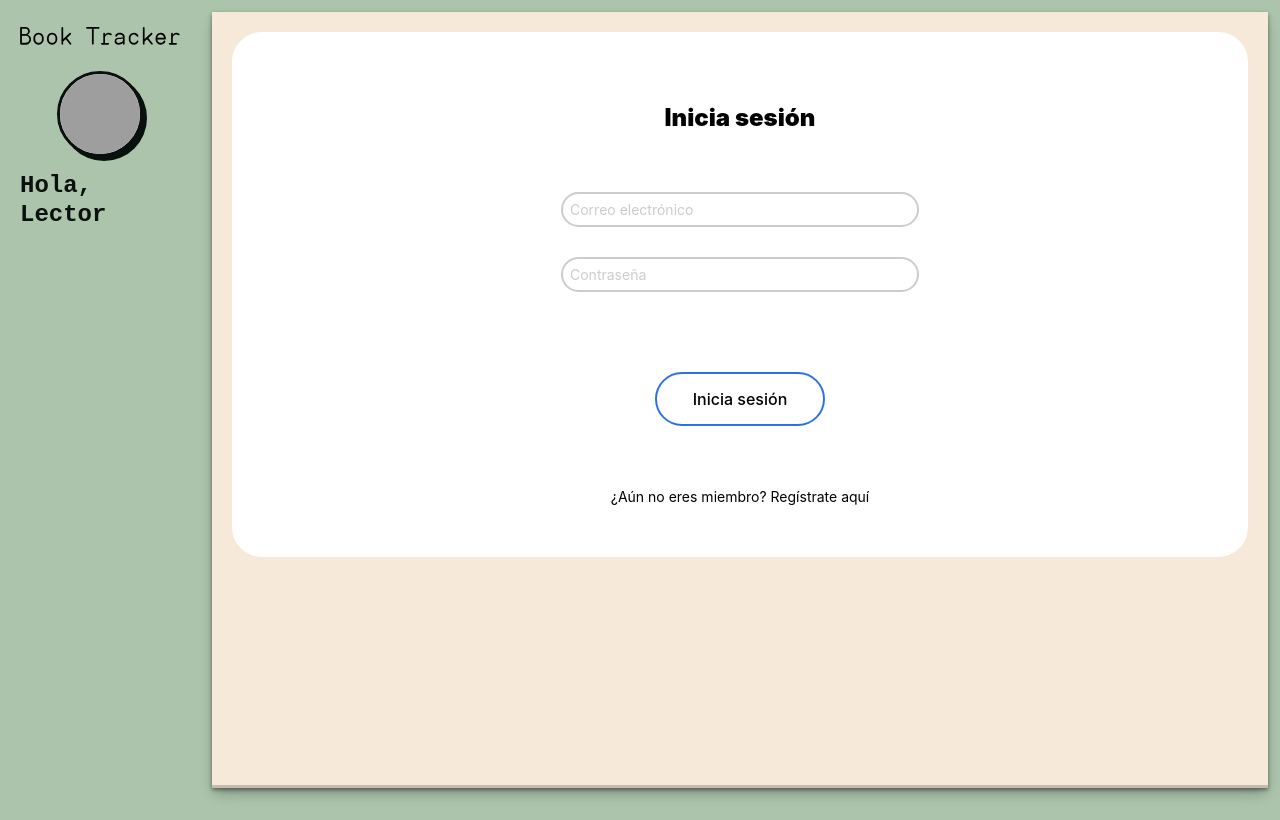
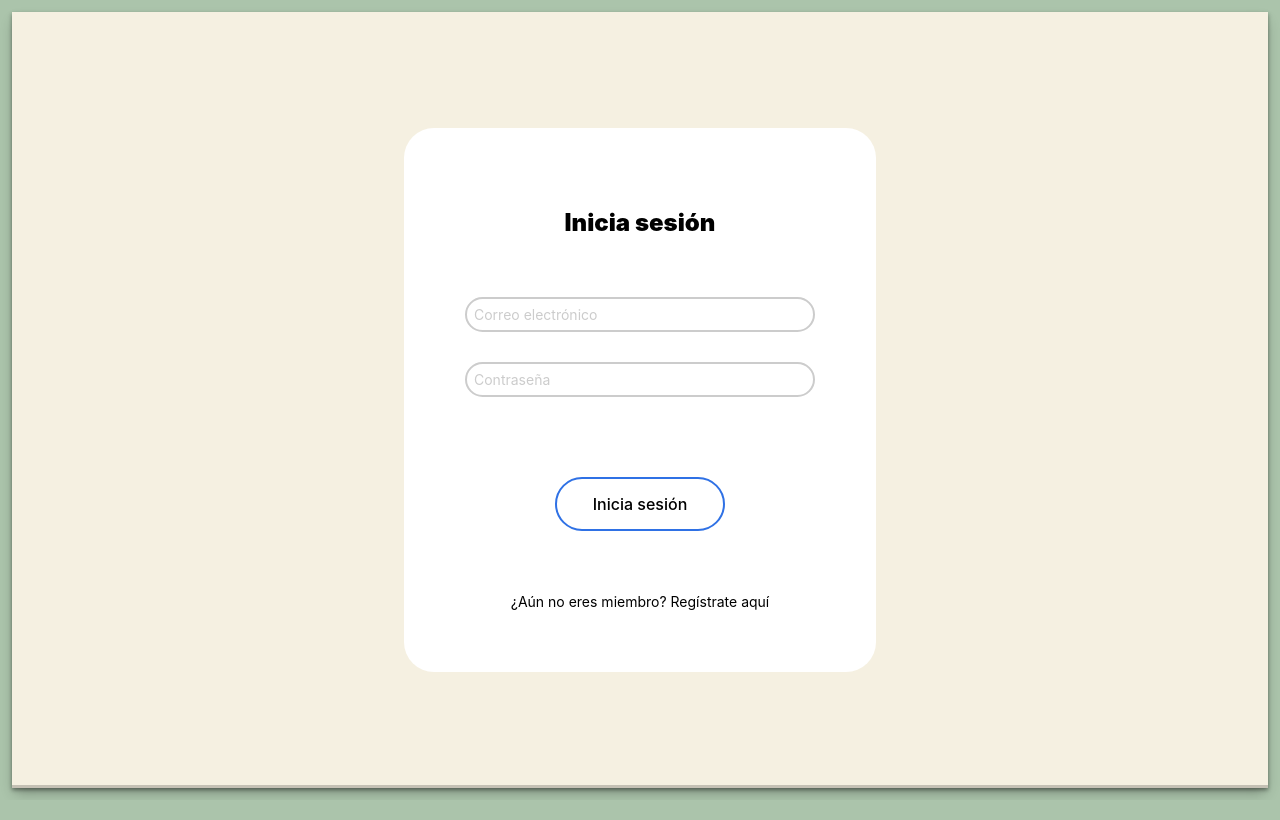
Before and after one commit to victoriamunozrobles-bot/book-tracker-frontend, a React (Vite) app in the folder book-tracker-frontend/: page /signin in a window 1280 px wide. Built offline with nearby package versions, Linux system fonts and the light colour scheme; no server answers; grey boxes are pictures that could not be loaded.

Commit message:
Fix: oculta la barra lateral en el login y el registro.

```diff
--- a/book-tracker-frontend/src/components/App/App.css
+++ b/book-tracker-frontend/src/components/App/App.css
@@ -7,6 +7,24 @@
   background-color: #abc4ab;
   box-sizing: border-box;
   padding-bottom: 20px;
+}
+
+.page--auth {
+  display: flex;
+  width: 100%;
+  min-height: 100vh;
+  margin: 0;
+  padding: 0;
+}
+
+.page.page--auth .page__main-content {
+  width: 100%;
+  flex: 1;
+  display: flex;
+  justify-content: center;
+  align-items: center;
+
+  background-color: #f5f0e1;
 }
 
 .page-mobile__top-bar {
--- a/book-tracker-frontend/src/components/App/App.jsx
+++ b/book-tracker-frontend/src/components/App/App.jsx
@@ -2,7 +2,13 @@ import { useState, useEffect } from "react";
 import * as auth from "../../utils/auth.js";
 import api from "../../utils/api.js";
 import CurrentUserContext from "../../contexts/CurrentUserContext.js";
-import { Route, Routes, Navigate, useNavigate } from "react-router-dom";
+import {
+  Route,
+  Routes,
+  Navigate,
+  useNavigate,
+  useLocation,
+} from "react-router-dom";
 import "../../index.css";
 import SideBar from "../SideBar/SideBar.jsx";
 import Login from "../Login/Login.jsx";
@@ -35,6 +41,10 @@ function App() {
   const [isLoading, setIsLoading] = useState(false);
   const [hasSearched, setHasSearched] = useState(false);
   const [isMenuOpen, setIsMenuOpen] = useState(false);
+
+  const location = useLocation();
+  const isAuthRoute =
+    location.pathname === "/signin" || location.pathname === "/signup";
 
   const toggleMenu = () => {
     setIsMenuOpen(!isMenuOpen);
@@ -188,7 +198,9 @@ function App() {
 
   return (
     <CurrentUserContext.Provider value={currentUser}>
-      <div className="page">
+      <div className={`page ${isAuthRoute ? "page--auth" : ""}`}>
+        {!isAuthRoute && (
+          <>
             <div className="page-mobile__top-bar">
               <button
                 className="page-mobile__hamburger"
@@ -212,6 +224,8 @@ function App() {
             />
 
             {isMenuOpen && <div className="overlay" onClick={closeMenu}></div>}
+          </>
+        )}
 
         <main className="page__main-content">
           <Routes>
@@ -275,6 +289,7 @@ function App() {
             />
           </Routes>
         </main>
+
         {isEditAvatarPopupOpen && (
           <EditAvatar
             isOpen={isEditAvatarPopupOpen}
@@ -282,6 +297,7 @@ function App() {
             onUpdateAvatar={handleUpdateAvatar}
           />
         )}
+
         {isEditNamePopupOpen && (
           <EditName
             isOpen={isEditNamePopupOpen}
@@ -293,5 +309,4 @@ function App() {
     </CurrentUserContext.Provider>
   );
 }
-
 export default App;
```
Lines whose indentation alone changed are shown as unchanged.
